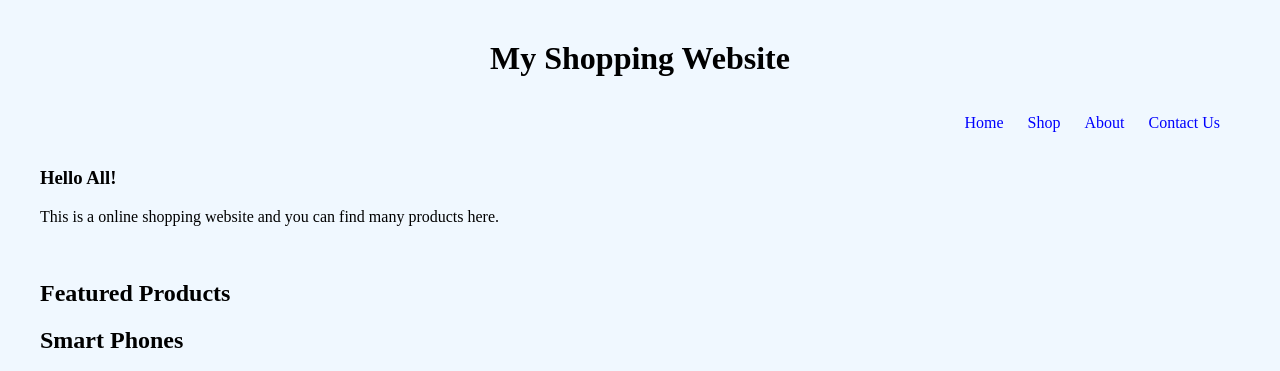
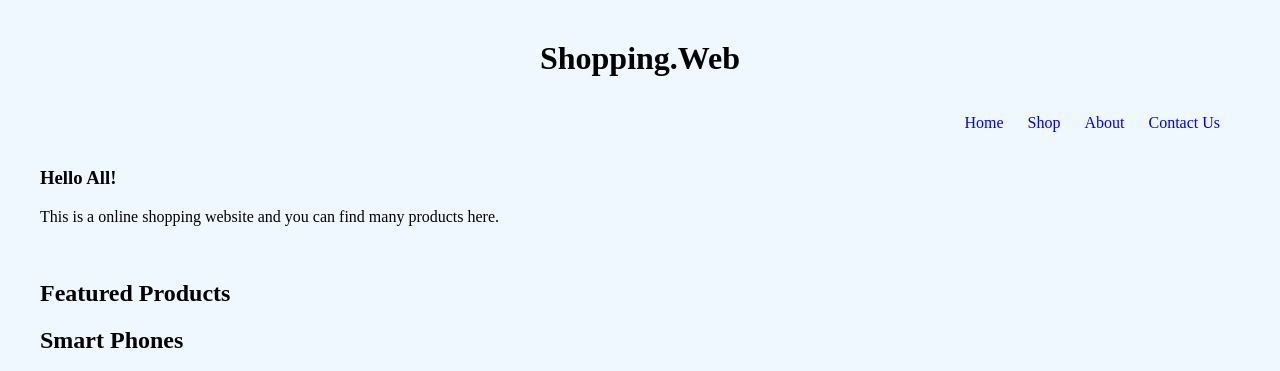
Before and after one commit to Jaidarshan/Smart-gadgets-shop, a plain HTML site: page index.html in a window 1280 px wide. Shown: the top 371 px of the page. Drawn offline with Linux system fonts and the light colour scheme.

Commit message:
Update index.html

```diff
--- a/index.html
+++ b/index.html
@@ -34,7 +34,7 @@
 	</style>
 </head>
 <body>
-	<h1>My Shopping Website</h1>
+	<h1>Shopping.Web</h1>
 	<nav class="navbar">
 		<ul>
 		    <li>Home</li>
```
